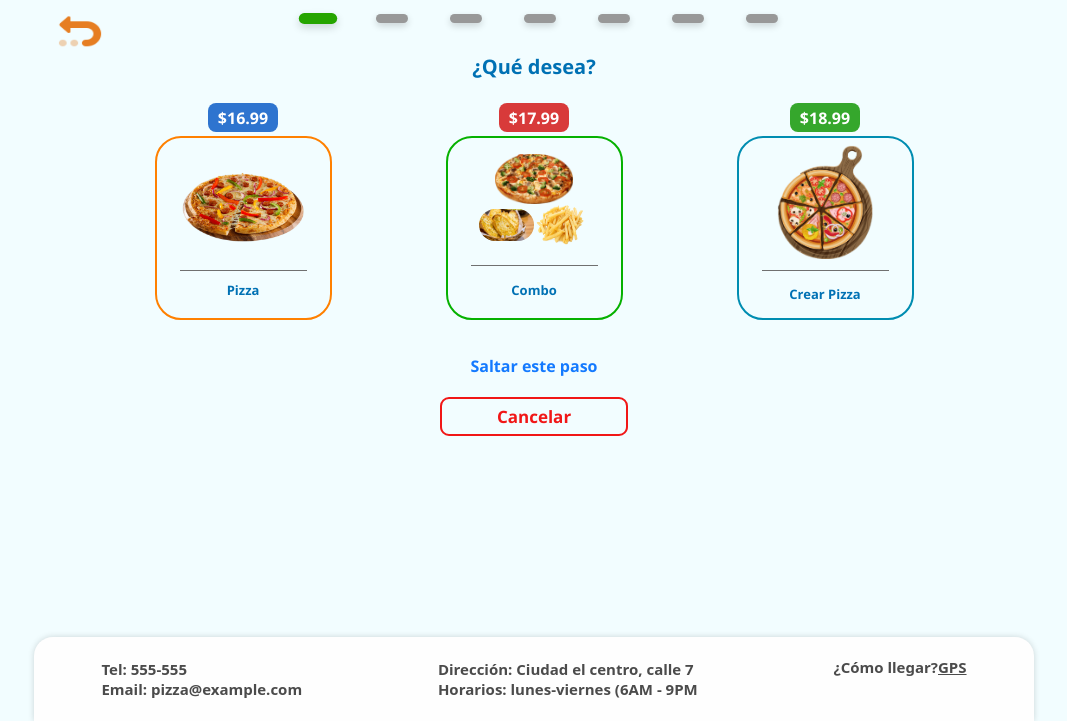
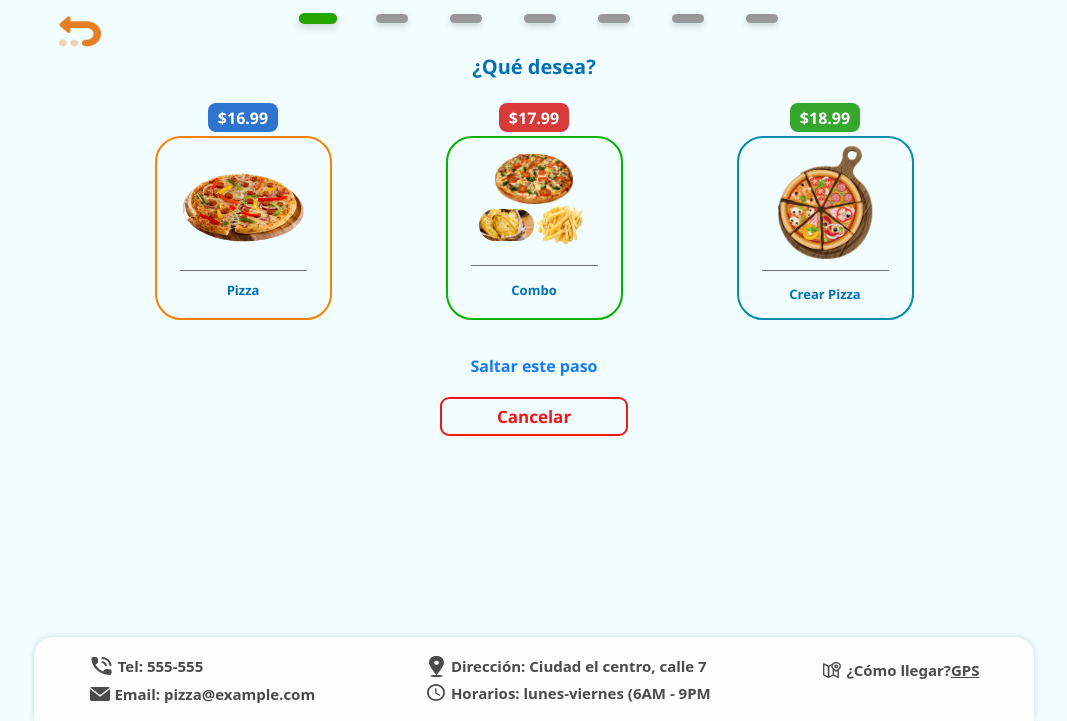
Before and after one commit to Benjaminmq2013/pizza_store, a website: page pages/buy.html in a window 1280 px wide. Shown: the part 79-800 px from the top of the page, without its empty margins (106-1173 px from the left). Drawn offline with Linux system fonts and the light colour scheme; a web font is replaced by a local one.

Commit message:
Items in footer now have better margin

```diff
--- a/index.css
+++ b/index.css
@@ -256,7 +256,9 @@ p{
 
     display: flex;
     align-items: center;
+    margin: 3px 0;
 }
+
 .footer_items img{
     margin-right: 3px;
 }
--- a/pages/buy.css
+++ b/pages/buy.css
@@ -776,9 +776,15 @@ p{
 
     display: flex;
     align-items: center;
+    margin: 3px 0;
 }
 .footer_items img{
-    height: 100%;
+    margin-right: 3px;
+}
+.footer_items figure{
+    display: flex;
+    justify-content: center;
+    min-width: 26px;
 }
 .footer_items{
     display: flex;
--- a/pages/buy.html
+++ b/pages/buy.html
@@ -340,17 +340,17 @@
         <div class="footer_container">
 
             <div class="footer_items">
-                <a href="tel: 555 555">Tel: 555-555</a>
-                <a href="mailto: pizza@example.com">Email: pizza@example.com</a>
+                <a href="tel: 555 555"><figure><img class="footer_icon" src="../assets/phone_icon.svg" alt=""></figure> Tel: 555-555</a>
+                <a href="mailto: pizza@example.com"> <figure> <img class="footer_icon" src="../assets/mail_icon.svg" alt=""> </figure> Email: pizza@example.com</a>
             </div>
 
             <div class="footer_items">
-                <a>Dirección: Ciudad el centro, calle 7</a>
-                <a>Horarios: lunes-viernes (6AM - 9PM</a>
+                <a> <figure> <img class="footer_icon" src="../assets/location_icon.svg" alt=""> </figure> Dirección: Ciudad el centro, calle 7</a>
+                <a> <figure> <img class="footer_icon" src="../assets/clock_icon.svg" alt=""> </figure> Horarios: lunes-viernes (6AM - 9PM</a>
             </div>
 
             <div class="footer_items" style="height:44px">
-                <a>¿Cómo llegar? <u>GPS</u> </a>
+                <a> <figure> <img class="footer_icon" src="../assets/map_icon.svg" alt=""> </figure> ¿Cómo llegar? <u>GPS</u> </a>
             </div>
 
         </div>
--- a/pages/buying_responsive.css
+++ b/pages/buying_responsive.css
@@ -496,8 +496,8 @@
         border-top-left-radius: 12px;
         border-top-right-radius: 12px;
     }
-    .footer_items{
-        width: 272px;
+    .footer_items {
+        width: 279px;
     }
     .footer_items a {
         margin-bottom: 24px;
```
